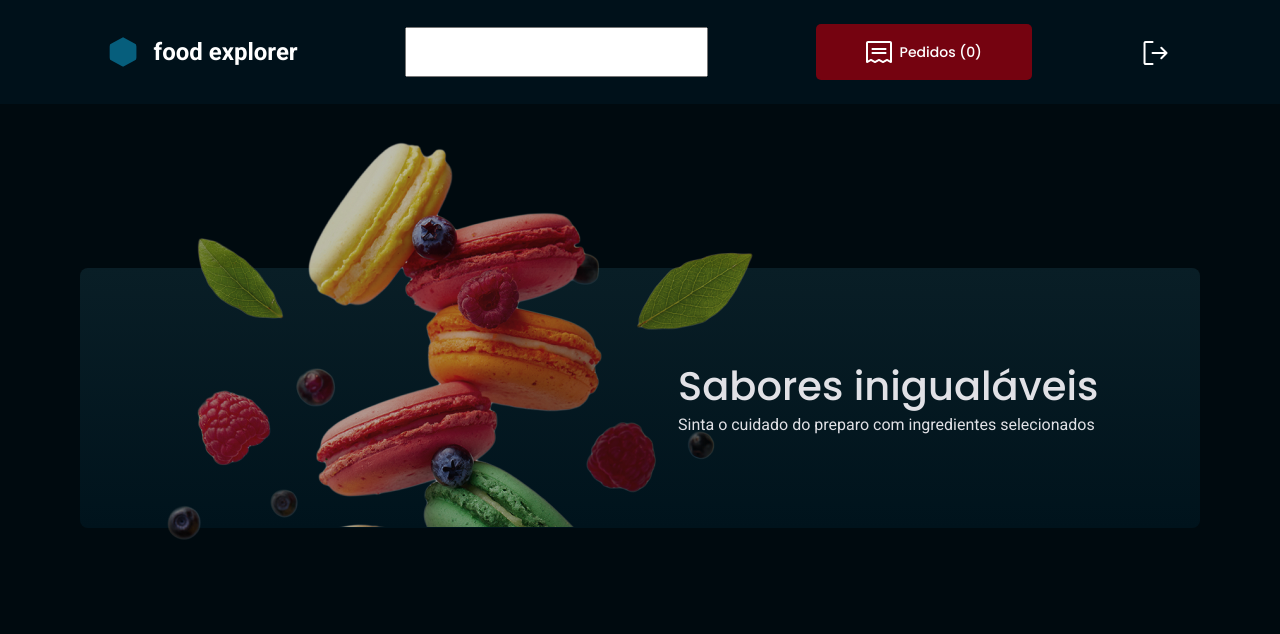
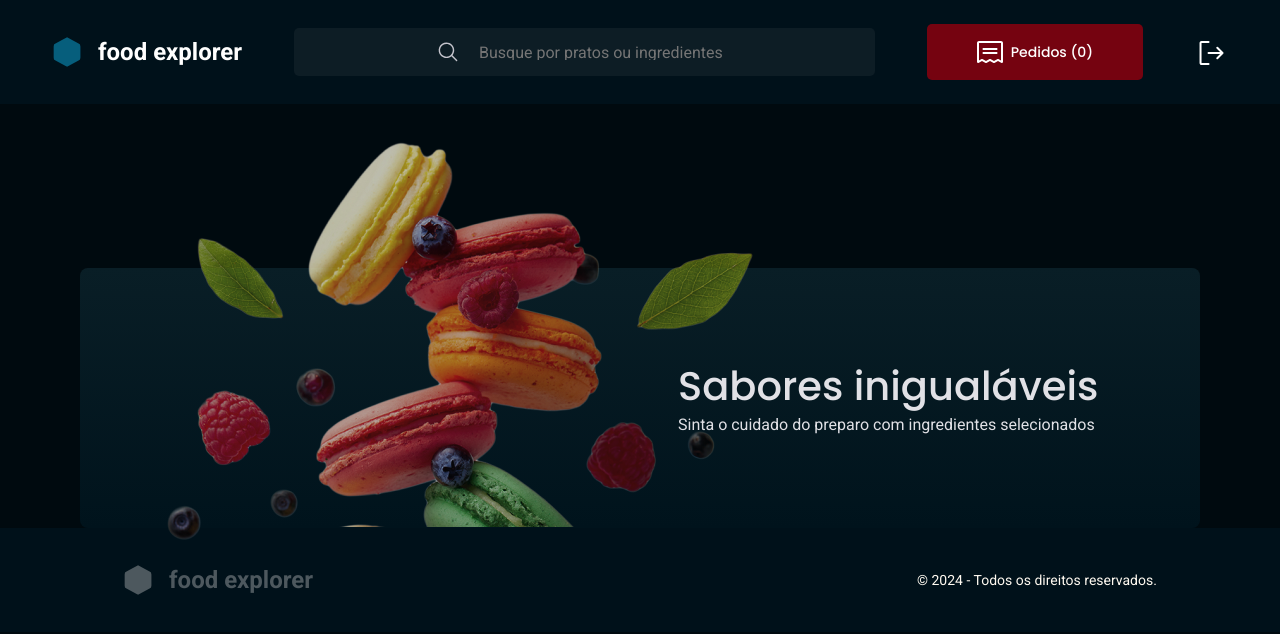
Before and after one commit to huddmax/food-ex, a React (Vite) app in the folder web/: page / in a window 1280 px wide. Shown: the top 634 px of the page. Built offline with nearby package versions, Linux system fonts and the light colour scheme.

Commit message:
Header and Footer Completed! Fixes #17

```diff
--- a/web/src/assets/icons/ExplorerIcon/index.jsx
+++ b/web/src/assets/icons/ExplorerIcon/index.jsx
@@ -3,7 +3,8 @@
 export function ExplorerIcon() {
     return (
         <svg width="43" height="48" viewBox="0 0 43 48" fill="none" xmlns="http://www.w3.org/2000/svg">
-<path d="M21.5706 0.216553L42.9737 12.0919V35.8426L21.5706 47.7179L0.167517 35.8426V12.0919L21.5706 0.216553Z" fill="#065E7C"/>
+<path d="M21.5706 0.216553L42.9737 12.0919V35.8426L21.5706 47.7179L0.167517 35.8426V12.0919L21.5706 0.216553Z" fill="currentColor"/>
 </svg>
     )
 }
+// fill="#065E7C"
--- /dev/null
+++ b/web/src/assets/icons/SearchIcon/index.jsx
@@ -0,0 +1,6 @@
+export function SearchIcon() {
+    return(<svg width="25" height="25" viewBox="0 0 25 25" fill="none" xmlns="http://www.w3.org/2000/svg">
+        <path fillRule="evenodd" clipRule="evenodd" d="M6.35585 3.98378C7.69012 3.09225 9.2588 2.61639 10.8635 2.61639H10.8636C13.0154 2.61653 15.079 3.47139 16.6006 4.99295C18.1221 6.5145 18.977 8.57814 18.9771 10.7299V10.73C18.9771 12.3347 18.5013 13.9034 17.6097 15.2377C17.4533 15.4718 17.2852 15.6969 17.1065 15.9123L22.0303 20.8361C22.3231 21.129 22.3231 21.6038 22.0303 21.8967C21.7374 22.1896 21.2625 22.1896 20.9696 21.8967L16.0458 16.9729C15.4234 17.4896 14.7239 17.9131 13.9685 18.226C12.4859 18.8401 10.8545 19.0007 9.28063 18.6877C7.70675 18.3746 6.26105 17.6019 5.12634 16.4672C3.99163 15.3325 3.21889 13.8868 2.90582 12.3129C2.59276 10.739 2.75344 9.10762 3.36753 7.62505C3.98163 6.14248 5.02157 4.87531 6.35585 3.98378ZM10.8635 4.11639C9.55544 4.1164 8.27679 4.50428 7.1892 5.23099C6.1016 5.9577 5.25392 6.9906 4.75335 8.19907C4.25279 9.40755 4.12182 10.7373 4.377 12.0202C4.63219 13.3031 5.26207 14.4816 6.187 15.4065C7.11193 16.3314 8.29036 16.9613 9.57327 17.2165C10.8562 17.4717 12.186 17.3407 13.3944 16.8402C14.6029 16.3396 15.6358 15.4919 16.3625 14.4043C17.0892 13.3167 17.4771 12.0381 17.4771 10.73M10.8635 4.11639C12.6175 4.11652 14.2996 4.81335 15.5399 6.05361C16.7802 7.29387 17.477 8.97599 17.4771 10.73" fill="#C4C4CC"/>
+        </svg>
+        )
+}
--- /dev/null
+++ b/web/src/components/Footer/index.jsx
@@ -0,0 +1,22 @@
+import { Container, Explorer, Corp } from "./style";
+import { ExplorerIcon } from "../../assets/icons/ExplorerIcon";
+
+export function Footer() {
+    return (
+        <Container>
+            <Explorer>
+                <ExplorerIcon />
+                <div>
+                <h2>food explorer</h2>
+                </div>
+            </Explorer>
+
+            <Corp>
+                <p>© 2024 - Todos os direitos reservados.</p>
+            </Corp>
+
+
+
+        </Container>
+    )
+}
--- /dev/null
+++ b/web/src/components/Footer/style.js
@@ -0,0 +1,78 @@
+import { styled } from 'styled-components';
+
+export const Container = styled.footer`
+
+
+    width: 100%;
+    height: 104px;
+    background-color: ${({ theme }) => theme.COLORS.DARK_600};
+
+
+    display: flex;
+    align-items: center;
+    justify-content: space-between;
+    padding: 24px 123px;
+
+`;
+
+export const Explorer = styled.div`
+
+    display: flex;
+    align-items: center;
+    fill: ${ ({ theme }) => theme.COLORS.LIGHT_700};
+
+
+    div {
+        display: flex;
+        align-items: flex-start;
+        flex-direction: column;
+
+        margin-left: 16px;
+        line-height: 24px;
+
+        h2 {
+            color: ${ ({ theme }) => theme.COLORS.LIGHT_700};
+
+            font-family: 'Roboto';
+            font-style: normal;
+            font-weight: 700;
+            font-size: 24px;
+            line-height: 28px;
+
+        }
+
+    }
+
+    svg {
+        width: 30px;
+        height: 30px;
+        border-radius: 50%;
+        fill: ${ ({ theme }) => theme.COLORS.LIGHT_700};
+        color: ${ ({ theme }) => theme.COLORS.LIGHT_700};
+
+    }
+
+`;
+
+
+export const Corp = styled.div`
+
+
+    width: 240px;
+    height: 22px;
+    margin-left: 10px;
+
+    font-family: 'Roboto';
+    font-style: normal;
+    font-weight: 400;
+    font-size: 14px;
+    line-height: 160%;
+    color: ${({ theme }) => theme.COLORS.LIGHT_200};
+
+
+
+
+
+
+
+`;
--- a/web/src/components/Header/index.jsx
+++ b/web/src/components/Header/index.jsx
@@ -1,8 +1,12 @@
+import { Container, Explorer, Search } from './style';
+
+import { Input } from '../Input';
 import { Button } from '../Button';
-import { Container, Explorer } from './style';
 import { SignOutIcon } from '../../assets/icons/SignOutIcon';
 import { ExplorerIcon } from '../../assets/icons/ExplorerIcon';
-import {  ReceiptIcon } from '../../assets/icons/ReceiptIcon';
+import { ReceiptIcon } from '../../assets/icons/ReceiptIcon';
+import { SearchIcon } from '../../assets/icons/SearchIcon';
+
 
 
 
@@ -19,7 +23,12 @@ export function Header() {
                 </div>
             </Explorer>
 
-            <input></input>
+            <Search>
+            {/* <SignOutIcon/> */}
+            <SearchIcon/>
+            <Input placeholder="Busque por pratos ou ingredientes">
+            </Input>
+            </Search>
 
             <Button
                 title="Pedidos (0)"
--- a/web/src/components/Header/style.js
+++ b/web/src/components/Header/style.js
@@ -27,6 +27,62 @@ export const Container = styled.header`
     > svg {
         cursor: pointer;
     }
+
+
+    `;
+
+export const Search = styled.div`
+
+    width: 581px;
+    height: 48px;
+    background-color: ${({theme})=> theme.COLORS.DARK_900};
+    border-radius: 5px;
+    padding: 12px 14px;
+    gap: 14px;
+
+    display: flex;
+    align-items: center;
+    justify-content: center;
+
+
+    svg {
+        color: ${({ theme }) => theme.COLORS.LIGHT_400};
+        width: 24px;
+        height: 24px;
+    }
+
+    Input {
+
+        width: 254px;
+        height: 16px;
+
+        margin-left: 5px;
+        margin-bottom: 0;
+
+        padding-block: 0;
+        padding-inline: 0;
+
+
+        line-height: normal;
+
+        padding: 0px;
+        border: none;
+        border-radius: 0;
+
+        color: ${({theme})=> theme.COLORS.LIGHT_100};
+        background-color: ${({theme})=> theme.COLORS.DARK_900};
+
+        font-family: 'Roboto';
+        font-style: normal;
+        font-weight: 400;
+        font-size: 16px;
+        line-height: 100%;
+
+        ::placeholder {
+            color: ${({theme})=>theme.COLORS.LIGHT_500};
+        }
+    }
+
 `;
 
 export const Explorer = styled.div`
@@ -60,6 +116,7 @@ display: flex;
         width: 30px;
         height: 30px;
         border-radius: 50%;
+        color: ${({theme})=> theme.COLORS.CAKE_100};
 
     }
 
--- /dev/null
+++ b/web/src/components/Input/index.jsx
@@ -0,0 +1,11 @@
+import { Container } from "./style";
+
+export function Input({ icon: Icon, ...rest}) {
+    return (
+        <Container>
+            {Icon && <Icon />}
+            <input {...rest} />
+        </Container>
+
+    )
+}
--- /dev/null
+++ b/web/src/components/Input/style.js
@@ -0,0 +1,25 @@
+import styled from 'styled-components';
+
+export const Container = styled.div`
+    display: flex;
+    align-items: center;
+
+
+
+
+    > input {
+
+        background: transparent;
+    }
+
+
+
+    > svg {
+        margin-left: 16px;
+    }
+
+    input:focus {
+    outline: none;
+}
+
+`;
--- a/web/src/pages/Home/index.jsx
+++ b/web/src/pages/Home/index.jsx
@@ -1,3 +1,4 @@
+import { Footer } from "../../components/Footer";
 import { Header } from "../../components/Header";
 import { Brand, Container, Menu, Img } from "./style";
 
@@ -24,6 +25,10 @@ export function Home() {
             </Menu>
 
 
+
+            <Footer>
+
+            </Footer>
         </Container>
     )
 }
--- a/web/src/pages/Home/style.js
+++ b/web/src/pages/Home/style.js
@@ -70,4 +70,6 @@ export const Img = styled.div`
 
     position: absolute;
     z-index: 1;
+
+    object-fit: cover
 `;
--- a/web/src/styles/theme.js
+++ b/web/src/styles/theme.js
@@ -2,6 +2,7 @@ export default {
     COLORS: {
 
       LIGHT_100: "#FFFFFF",
+      LIGHT_200: "#FFFAF1",
       LIGHT_300: "#E1E1E6",
       LIGHT_400: "#C4C4CC",
       LIGHT_500: "#7C7C8A",
```
